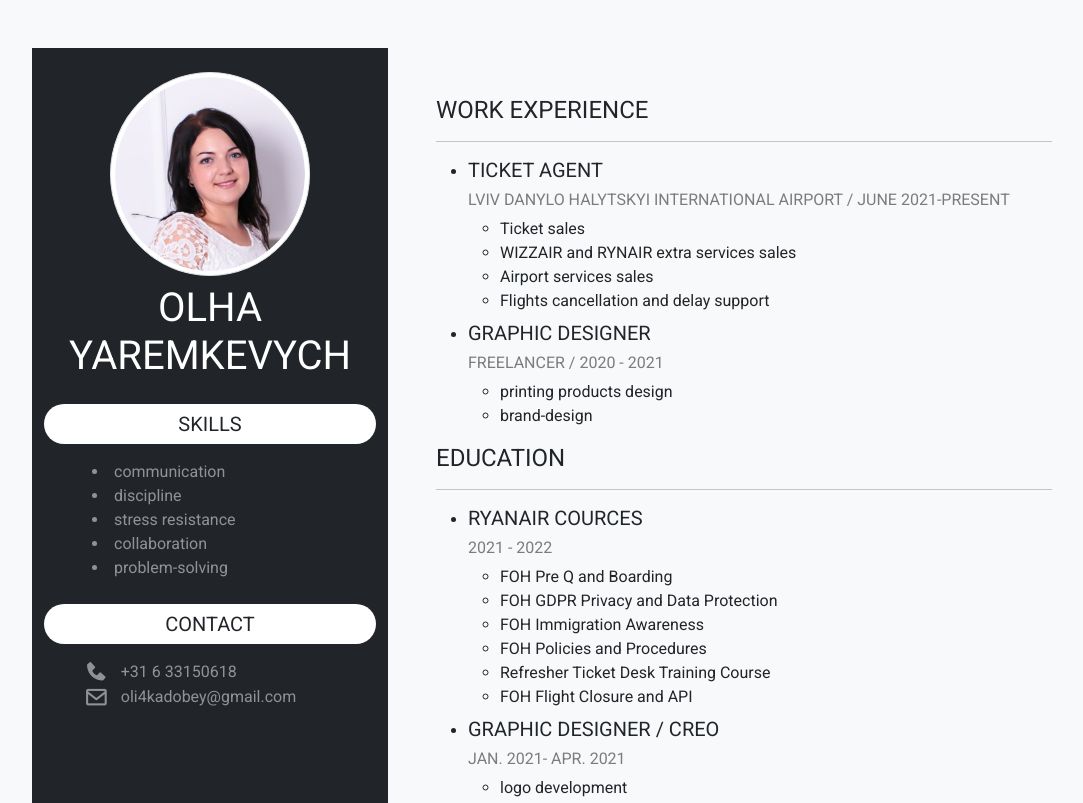
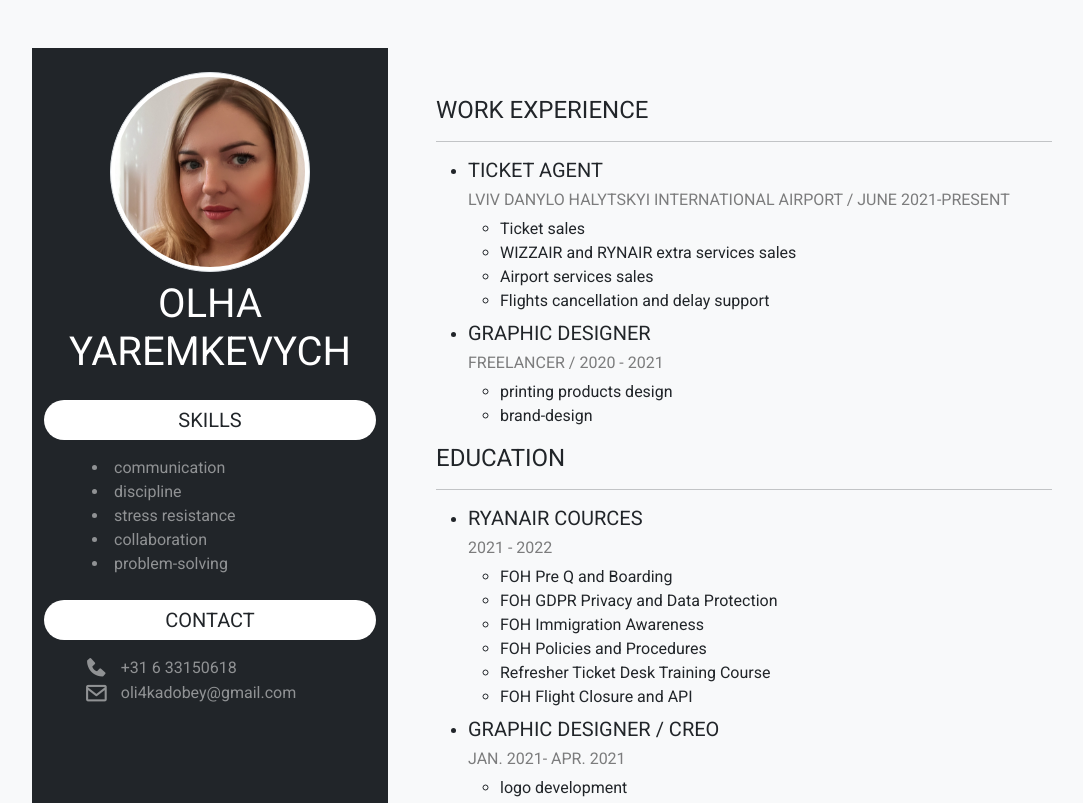
Before and after one commit to ddobei/olha-cv, a plain HTML site: page index.html in a window 1280 px wide. Shown: the top 803 px of the page, without its empty margins (74-1157 px from the left). Drawn offline with nearby package versions, Linux system fonts and the light colour scheme.

Commit message:
photo updated

```diff
--- a/index.html
+++ b/index.html
@@ -3,7 +3,10 @@
   <head>
     <meta charset="utf-8">
     <meta name="viewport" content="width=device-width, initial-scale=1">
-    <title>CV</title>
+    <title>Olha Yaremkevych</title>
+    <link rel="manifest" href="./assets/favicon/site.webmanifest">
+    <link rel="icon" href="./assets/favicon/favicon.ico" sizes="any">
+    <link rel="apple-touch-icon" href="./assets/favicon/apple-touch-icon.png">
     <link href='https://unpkg.com/boxicons@2.1.2/css/boxicons.min.css' rel='stylesheet'>
     <link href="https://cdn.jsdelivr.net/npm/bootstrap@5.2.0-beta1/dist/css/bootstrap.min.css" rel="stylesheet">
     <link href="https://fonts.googleapis.com/css2?family=Roboto&display=swap" rel="stylesheet">
@@ -19,7 +22,7 @@
       <div class="row">
         <div class="col-lg-4 bg-dark text-white text-center py-4">
           <div class="header-left">
-            <img src="./assets/img/olha.png" alt="olha-image" class="img-thumbnail rounded-circle mb-2" style="max-width: 200px;">
+            <img src="./assets/img/olha.jpg" alt="olha-image" class="img-thumbnail rounded-circle mb-2" style="width: 200px; height: 200px; object-fit: cover; object-position: top;">
             <h1 class="display-6 text-uppercase mb-4">olha yaremkevych</h1>
             <!-- <h4 class="lead text-uppercase text-white-50 mb-4">creative director</h4> -->
           </div>
```
Also changed, not shown: assets/favicon/android-chrome-192x192.png (added), assets/favicon/android-chrome-512x512.png (added), assets/favicon/apple-touch-icon.png (added), assets/favicon/favicon-16x16.png (added), assets/favicon/favicon-32x32.png (added), assets/favicon/favicon.ico (added), assets/favicon/site.webmanifest (added), assets/img/olha.jpg (added), assets/img/olha.png (deleted).
